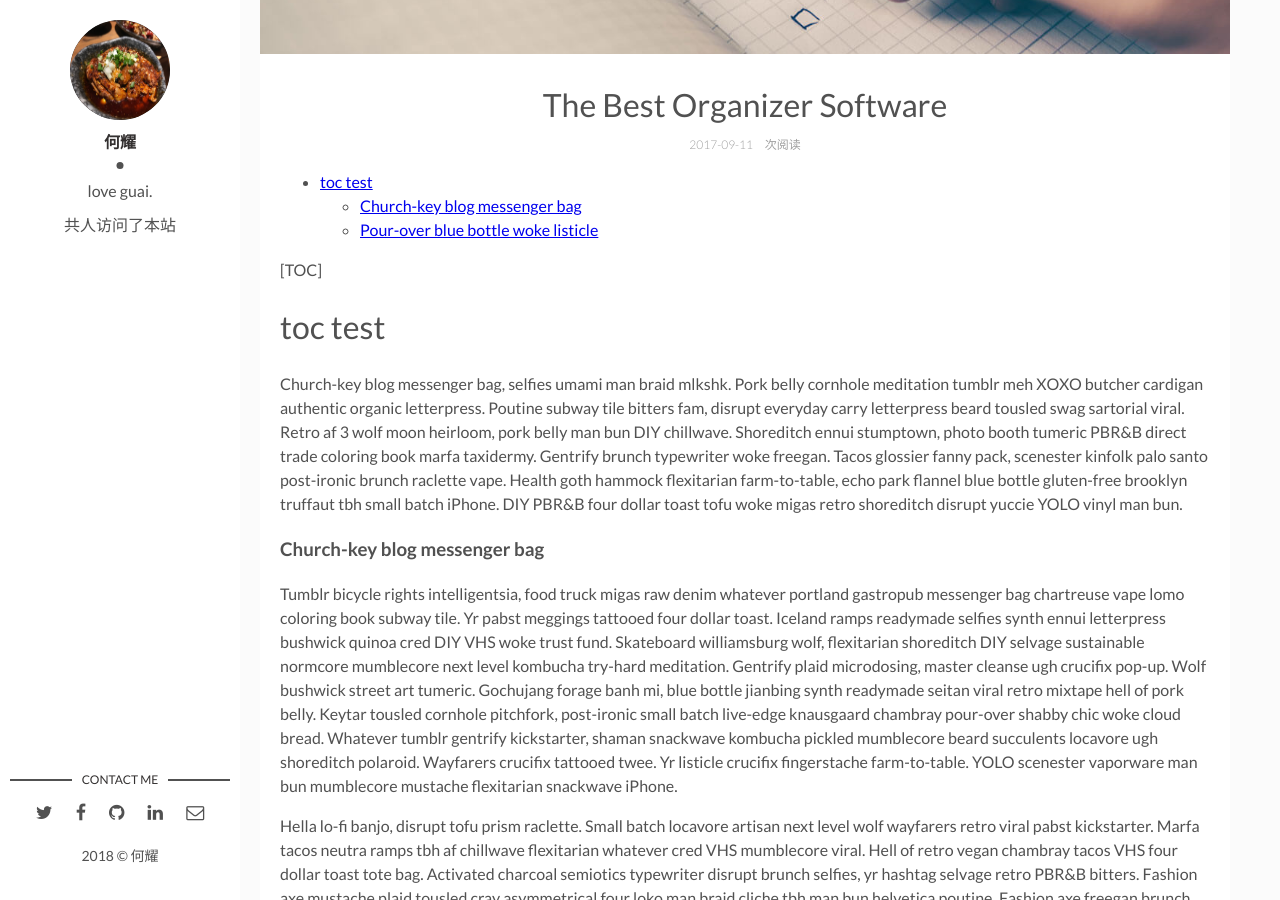
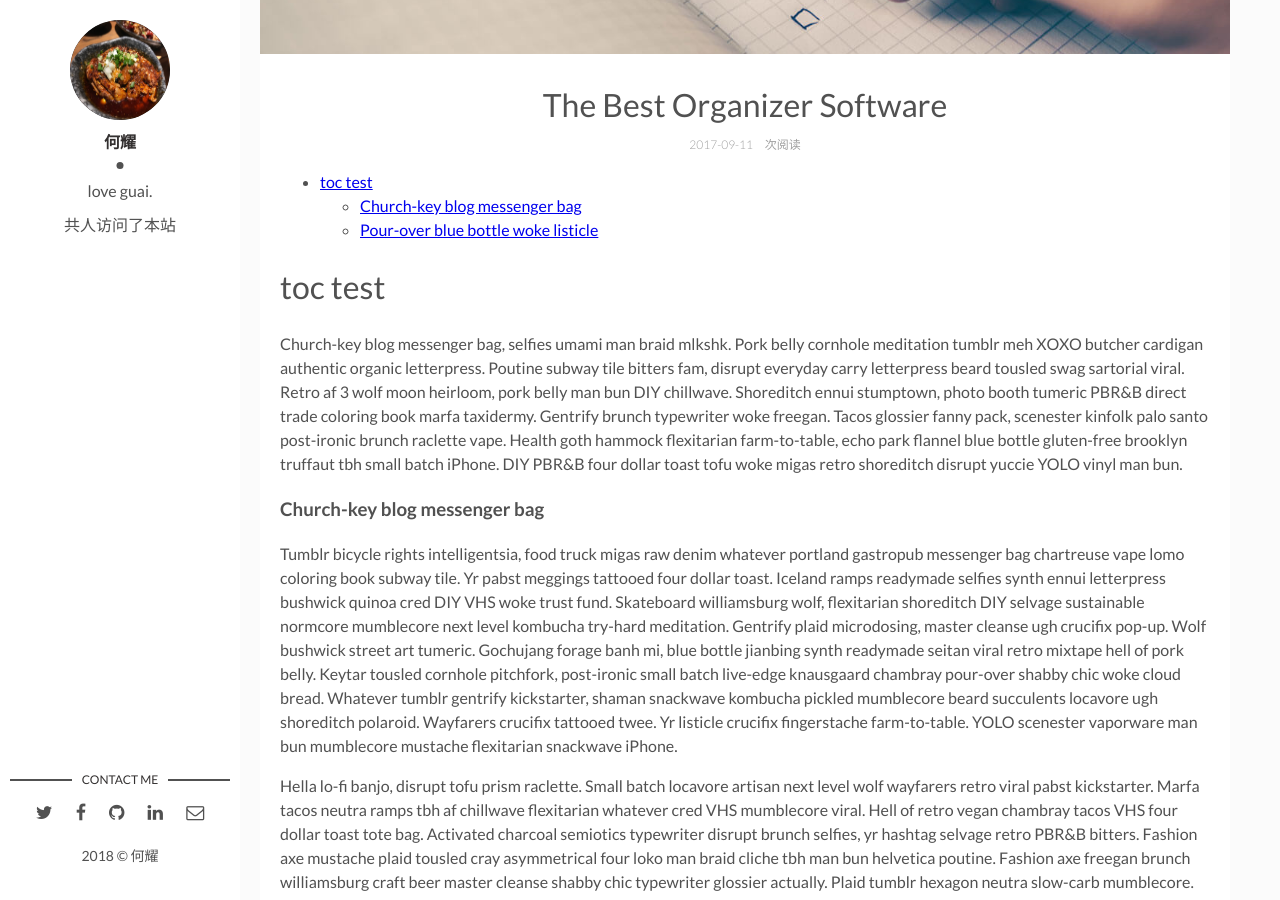
Before and after one commit to Syhen/Syhen.github.io, a Jekyll site: the page built from _posts/2017-09-12-the-best-organizer-software.markdown, in a window 1280 px wide and 900 px high, scrolled down 466 px. Built offline with Jekyll 4.4.1, drawn with Linux system fonts in a browser that asks for light colours; comment, search, counter and statistics services are not loaded; the table of contents is made by our own code.

Commit message:
尝试另一种toc方式

```diff
--- a/_layouts/post.html
+++ b/_layouts/post.html
@@ -25,7 +25,7 @@
         </div>
       </header>
       {{ content | toc_only }}
-      {{content | markdownify}}
+      {{content | inject_anchors}}
       <div class="page-footer">
         <div class="page-share">
           <a href="https://twitter.com/intent/tweet?text={{ page.title }}&url={{ site.url }}{{ page.url }}" title="Share on Twitter" rel="nofollow" target="_blank">Twitter</a>
--- a/_posts/2017-09-12-the-best-organizer-software.markdown
+++ b/_posts/2017-09-12-the-best-organizer-software.markdown
@@ -7,8 +7,6 @@
 tags: [Productivity, Software] # add tag
 toc: true
 ---
-
-[TOC]
 
 # toc test
 
```
